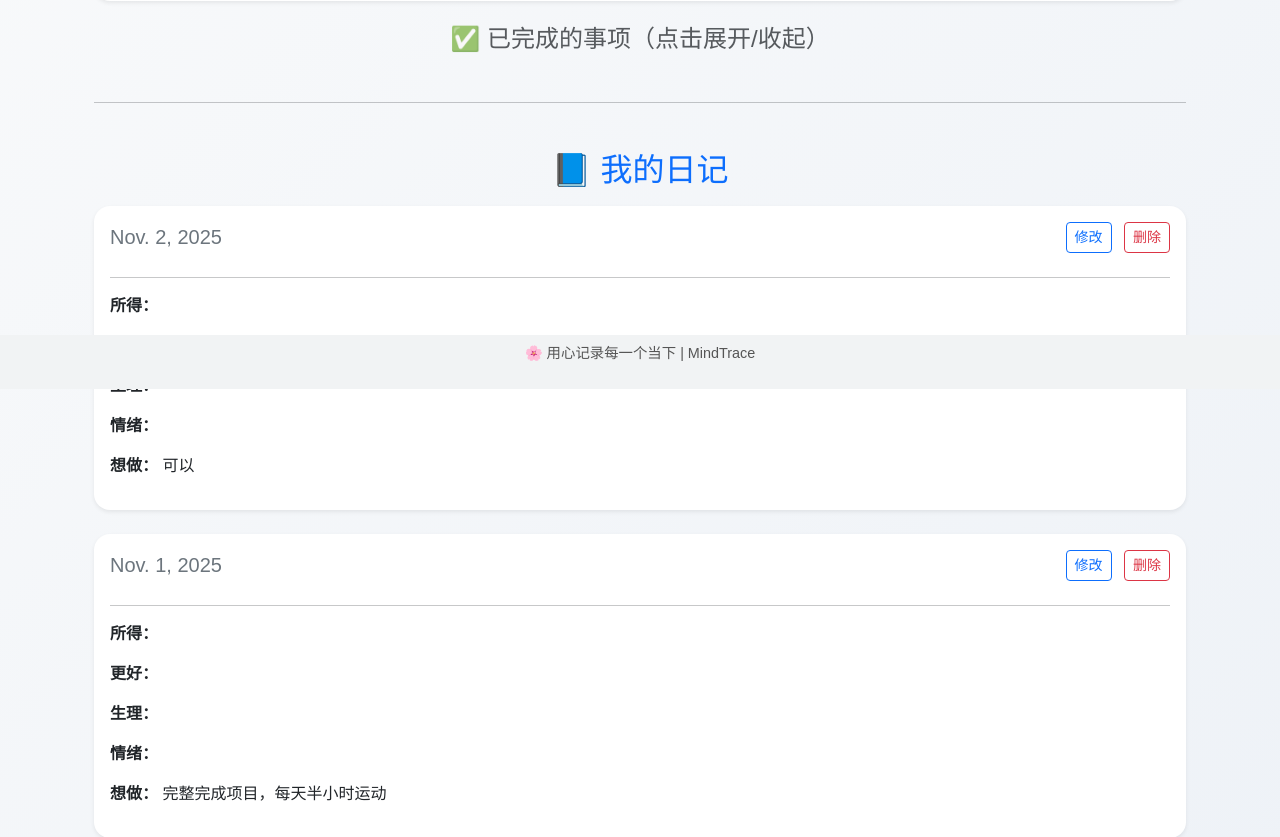
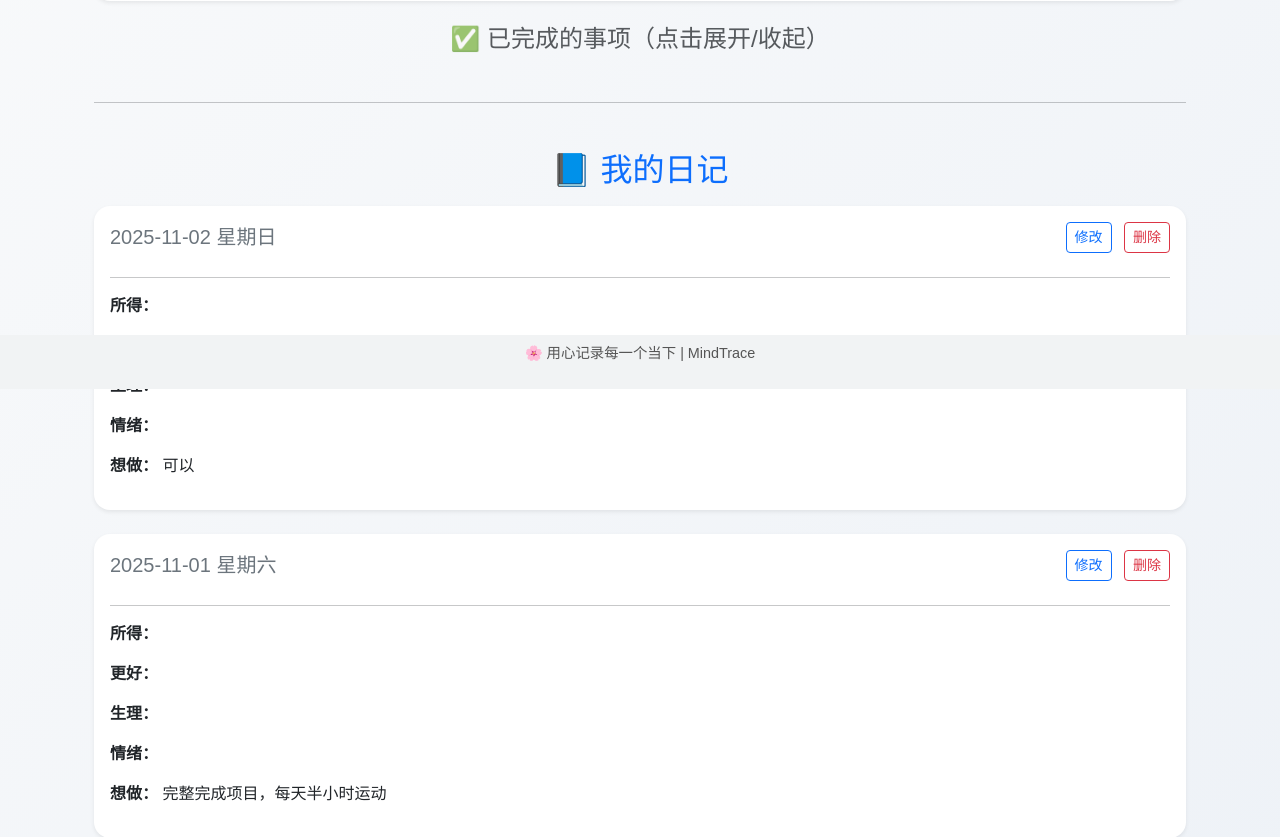
Before and after one commit to June-wang520/MindTrace, a Django app: page /entries/ in a window 1280 px wide. Shown: the part 411-1248 px from the top of the page. Run offline with Django 5.2, Linux system fonts and the light colour scheme; a user stored in the database is signed in; data comes from the database, SQL or seed files in the repository.

Commit message:
加星期

```diff
--- a/entries/templates/entries/entry_list.html
+++ b/entries/templates/entries/entry_list.html
@@ -60,7 +60,20 @@
     {% for entry in entries %}
         <div class="card p-3 shadow-sm">
             <div class="d-flex justify-content-between align-items-center mb-2">
-                <h5 class="mb-0 text-secondary">{{ entry.date }}</h5>
+                <h5 class="mb-0 text-secondary">
+    {{ entry.date|date:"Y-m-d" }}
+    {% with wd=entry.date|date:"w" %}
+        {% if wd == "0" %} 星期日
+        {% elif wd == "1" %} 星期一
+        {% elif wd == "2" %} 星期二
+        {% elif wd == "3" %} 星期三
+        {% elif wd == "4" %} 星期四
+        {% elif wd == "5" %} 星期五
+        {% elif wd == "6" %} 星期六
+        {% endif %}
+    {% endwith %}
+</h5>
+
                 <div>
                     <a href="{% url 'edit_entry' entry.id %}" class="btn btn-sm btn-outline-primary me-2">修改</a>
                     <a href="{% url 'delete_entry' entry.id %}" class="btn btn-sm btn-outline-danger">删除</a>
```
